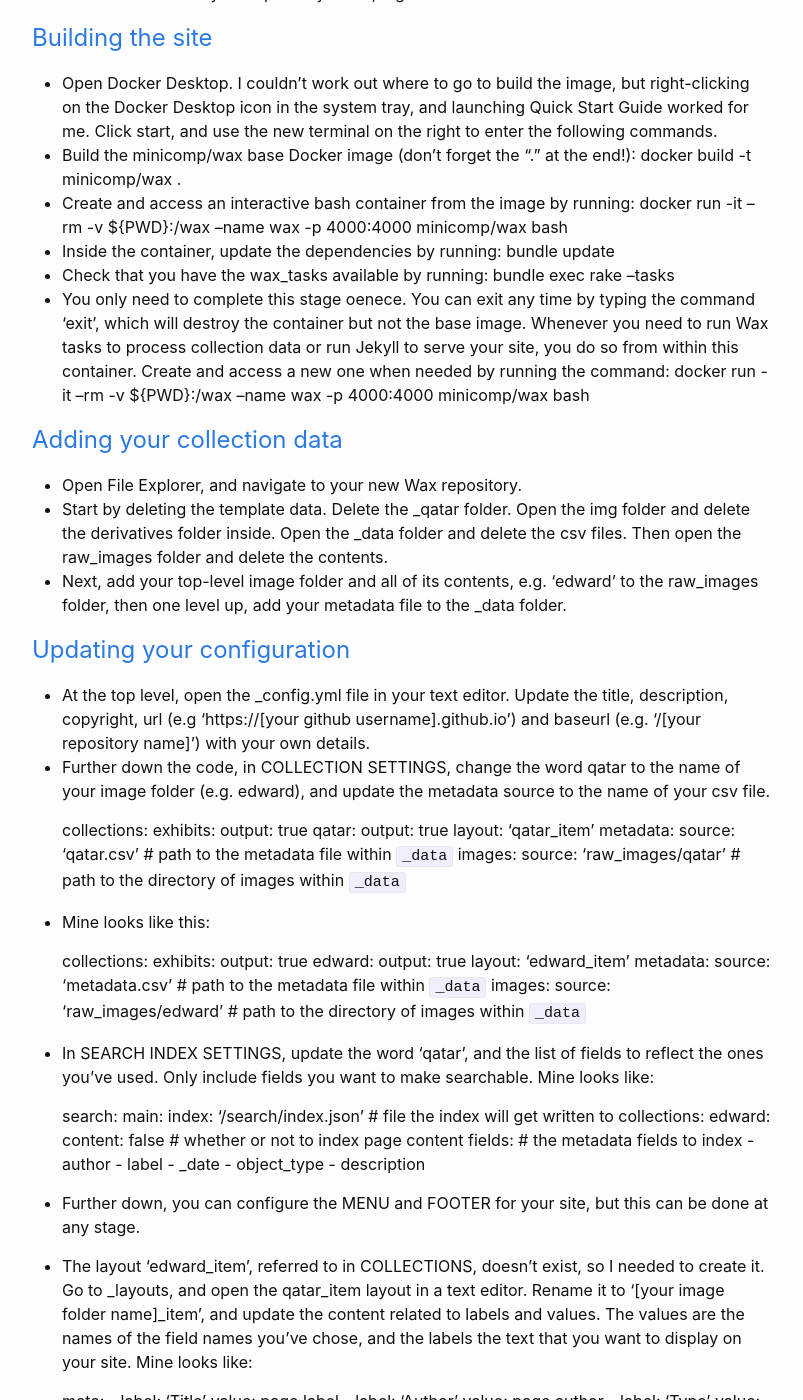
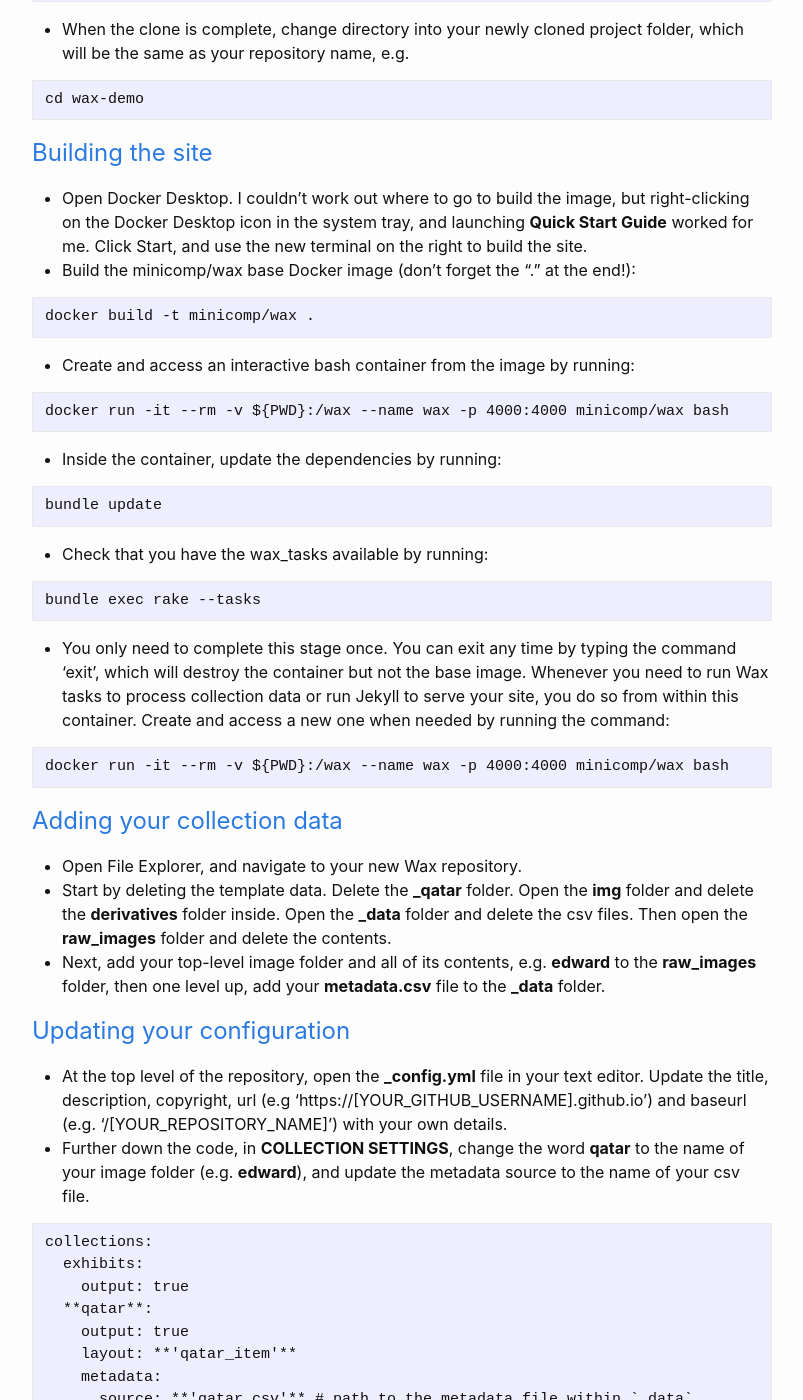
Before and after one commit to aeh0/experiiiments, a Jekyll site: the page built from _posts/2022-11-11-websites-with-wax.markdown, in a window 1280 px wide and 1400 px high, scrolled down 2896 px. Shown: the whole window, without its empty margins (238-1041 px from the left). Built offline with Jekyll 4.4.1, drawn with Linux system fonts in a browser that asks for light colours; some of the changed text lies outside the part shown.

Commit message:
Update 2022-11-11-websites-with-wax.markdown

```diff
--- a/_posts/2022-11-11-websites-with-wax.markdown
+++ b/_posts/2022-11-11-websites-with-wax.markdown
@@ -20,13 +20,13 @@ The results look very professional, and I've learned a lot of fundamental comput
 
 * Wax can work with CSV, JSON, and YAML metadata files, though CSV is recommended. Create your CSV in Google Sheets rather than Excel, which can cause encoding errors.
 * Every row in the spreadsheet will represent a digital object.
-* The only mandatory columns are ==pid== and ==label==.
-* ==Pid== is the persistent identifier for each digital object. It must be unique. Use lowercase, don't include spaces, and keep the identifiers simple, e.g. poem001.
-* ==Label== is the title for each digital object. This should be a succinct description, which will be displayed on your site, e.g. 'The Ash Grove, 1916'.
+* The only mandatory columns are **pid** and **label**.
+* **Pid** is the persistent identifier for each digital object. It must be unique. Use lowercase, don't include spaces, and keep the identifiers simple, e.g. poem001.
+* **Label** is the title for each digital object. This should be a succinct description, which will be displayed on your site, e.g. 'The Ash Grove, 1916'.
 * You can add as many other descriptive metadata fields/spreadsheet columns as you like. Keep the field names in lowercase, avoid special characters, except underscores, which should be used rather than spaces. Fields only need to make sense to you - you can change how they will display on your site later.
-* Some field names will cause confusion with the underlying software of Jekyll and Wax. Avoid ==id== (use ==pid== instead), ==date== (use ==_date== instead), and ==tags== for filtering (use ==object_type== instead).
-* I used ==pid==, ==label==, ==author==, ==description==, and ==_date== to describe each object, and ==object_type== to add a tag/category, allowing the objects to be filtered (see table below).
-* Export the metadata file in csv format, saving locally it with a simple name, e.g. ==metadata.csv==
+* Some field names will cause confusion with the underlying software of Jekyll and Wax. Avoid **id** (use **pid** instead), **date** (use **_date** instead), and **tags** for filtering (use **object_type** instead).
+* I used **pid**, **label**, **author**, **description**, and **_date** to describe each object, and **object_type** to add a tag/category, allowing the objects to be filtered (see table below).
+* Export the metadata file in csv format, saving locally it with a simple name, e.g. **metadata.csv**
 
 | pid  | label                            | author        | description                 | _date       | object_type |
 | ---- | -------------------------------- | ------------- | --------------------------- | ----------- | ----------- |
@@ -41,146 +41,195 @@ The results look very professional, and I've learned a lot of fundamental comput
 
  * Wax accepts .tiff, .jpeg, .png, and .pdf files and assumes relatively high resolution. For best results, resolution should be as standard as possible across the collection.
  * For Wax to work, each source image file must be named to match its pid in the metadata exactly.
- * A single image objects, such as ==obj1==, must be named ==obj1.jpg==.
- * A multi-page object, such as ==obj3==, must be stored in a folder called ==obj3==, and contain images with a running filenumber, according to the order you want the images to appear, e.g. page 1 = ==001.jpg==, page2 = ==002.jpg==, etc.
- * Store all your images and any related folders in one single folder locally. Name it simply - mine was ==edward==.
+ * A single image objects, such as **obj1**, must be named **obj1.jpg**.
+ * A multi-page object, such as **obj3**, must be stored in a folder called **obj3**, and contain images with a running filenumber, according to the order you want the images to appear, e.g. page 1 = **001.jpg**, page2 = **002.jpg**, etc.
+ * Store all your images and any related folders in one single folder locally. Name it simply - mine was **edward**.
 
 # Setting up your system
 
-* Install a text editor if you don't have one. Atom or Visual Studio Code are good options.
+* Install a text editor if you don't have one. [Atom](https://atom.io/) or [Visual Studio Code](https://code.visualstudio.com/) are good options.
 * Install [Docker and Git](https://minicomp.github.io/wiki/wax/setting-up-your-system/with-docker/). I originally attempted to [install the five individual software components manually](https://minicomp.github.io/wiki/wax/setting-up-your-system/install-manually/), but some of the instructions in the documentation are out of date. Installing Docker, where all of the required software is pre-bundled into one container, worked without any issues.
 * Open your command prompt and check that Docker and Git are correctly installed:
+
 ~~~
-    docker -v
-    git -version
+docker -v
+git -version
 ~~~
+
 # [Creating your own Wax repository](https://minicomp.github.io/wiki/wax/setting-up-your-site/copy-the-demo-template/)
 
-* Log into [GitHub](https://github.com) or register a new account
-* Go to the [Wax repository](https://github.com/minicomp/wax) and click 'Use this Template' (green button).
-* This prompts you to create a copy of the repository, attached to your own account. You should name it after the collection or exhibition you’ll make, since this name will be displayed in your free URL for the project with GitHub. I called mine 'wax-demo'.
-* Go to your new Wax repository page, click the green 'Code' button, and copy the URL it provides to your clipboard. This should look like: https://github.com/[your github username]/[your repository name].git
+* Log into [GitHub](https://github.com), or register a new account
+* Go to the [Wax repository](https://github.com/minicomp/wax) and click **Use this Template** (green button).
+* This prompts you to create a copy of the repository, attached to your own account. You should name it after the collection or exhibition you’ll make, since this name will be displayed in your free URL for the project with GitHub. I called mine **wax-demo**.
+* Go to your new Wax repository page, click the green **Code** button, and copy the URL it provides to your clipboard. This should look like: https://github.com/[YOUR_GITHUB_USERNAME]/[YOUR_REPOSITORY_NAME].git
 * Open command prompt, and change directory into where you’d like to work on your project, e.g.
-    cd Documents
+
+~~~
+cd Documents
+~~~
+
 * Run the git clone command plus the link you copied in one line, e.g.
-    git clone https://github.com/[your github username]/[your repository name].git
+
+~~~
+git clone https://github.com/[YOUR_GITHUB_USERNAME]/[YOUR_REPOSITORY_NAME].git
+~~~
+
 * When the clone is complete, change directory into your newly cloned project folder, which will be the same as your repository name, e.g.
-    cd wax-demo
+
+~~~
+cd wax-demo
+~~~
 
 # [Building the site](https://minicomp.github.io/wiki/wax/using-docker/)
 
-* Open Docker Desktop. I couldn't work out where to go to build the image, but right-clicking on the Docker Desktop icon in the system tray, and launching Quick Start Guide worked for me. Click start, and use the new terminal on the right to enter the following commands.
+* Open Docker Desktop. I couldn't work out where to go to build the image, but right-clicking on the Docker Desktop icon in the system tray, and launching **Quick Start Guide** worked for me. Click Start, and use the new terminal on the right to build the site.
 * Build the minicomp/wax base Docker image (don't forget the "." at the end!):
-    docker build -t minicomp/wax .
+
+~~~
+docker build -t minicomp/wax .
+~~~
+
 * Create and access an interactive bash container from the image by running:
-    docker run -it --rm -v ${PWD}:/wax --name wax -p 4000:4000 minicomp/wax bash
+
+~~~
+docker run -it --rm -v ${PWD}:/wax --name wax -p 4000:4000 minicomp/wax bash
+~~~
+
 * Inside the container, update the dependencies by running:
-    bundle update
+
+~~~
+bundle update
+~~~
+
 * Check that you have the wax_tasks available by running:
-    bundle exec rake --tasks
-* You only need to complete this stage oenece. You can exit any time by typing the command 'exit', which will destroy the container but not the base image. Whenever you need to run Wax tasks to process collection data or run Jekyll to serve your site, you do so from within this container. Create and access a new one when needed by running the command:
-    docker run -it --rm -v ${PWD}:/wax --name wax -p 4000:4000 minicomp/wax bash
+
+~~~
+bundle exec rake --tasks
+~~~
+
+* You only need to complete this stage once. You can exit any time by typing the command 'exit', which will destroy the container but not the base image. Whenever you need to run Wax tasks to process collection data or run Jekyll to serve your site, you do so from within this container. Create and access a new one when needed by running the command:
+
+~~~
+docker run -it --rm -v ${PWD}:/wax --name wax -p 4000:4000 minicomp/wax bash
+~~~
 
 # [Adding your collection data](https://minicomp.github.io/wiki/wax/setting-up-your-site/adding-your-collection-data/)
 
 * Open File Explorer, and navigate to your new Wax repository.
-* Start by deleting the template data. Delete the _qatar folder. Open the img folder and delete the derivatives folder inside. Open the _data folder and delete the csv files. Then open the raw_images folder and delete the contents.
-* Next, add your top-level image folder and all of its contents, e.g. 'edward' to the raw_images folder, then one level up, add your metadata file to the _data folder.
+* Start by deleting the template data. Delete the **_qatar** folder. Open the **img** folder and delete the **derivatives** folder inside. Open the **_data** folder and delete the csv files. Then open the **raw_images** folder and delete the contents.
+* Next, add your top-level image folder and all of its contents, e.g. **edward** to the **raw_images** folder, then one level up, add your **metadata.csv** file to the **_data** folder.
 
 # [Updating your configuration](https://minicomp.github.io/wiki/wax/setting-up-your-site/updating-your-configuration/)
 
-* At the top level, open the _config.yml file in your text editor. Update the title, description, copyright, url (e.g 'https://[your github username].github.io') and baseurl (e.g. '/[your repository name]') with your own details.
-* Further down the code, in COLLECTION SETTINGS, change the word qatar to the name of your image folder (e.g. edward), and update the metadata source to the name of your csv file.
+* At the top level of the repository, open the **_config.yml** file in your text editor. Update the title, description, copyright, url (e.g 'https://[YOUR_GITHUB_USERNAME].github.io') and baseurl (e.g. '/[YOUR_REPOSITORY_NAME]') with your own details.
+* Further down the code, in **COLLECTION SETTINGS**, change the word **qatar** to the name of your image folder (e.g. **edward**), and update the metadata source to the name of your csv file.
 
-    collections:
-      exhibits:
-        output: true
-      qatar:
-        output: true
-        layout: 'qatar_item'
-        metadata:
-          source: 'qatar.csv' # path to the metadata file within `_data`
-        images:
-          source: 'raw_images/qatar' # path to the directory of images within `_data`
+~~~
+collections:
+  exhibits:
+    output: true
+  **qatar**:
+    output: true
+    layout: **'qatar_item'**
+    metadata:
+      source: **'qatar.csv'** # path to the metadata file within `_data`
+    images:
+      source: 'raw_images/**qatar**' # path to the directory of images within `_data`
+~~~
 
 * Mine looks like this:
 
+~~~
+collections:
+  exhibits:
+    output: true
+  **edward**:
+    output: true
+    layout: **'edward_item'**
+    metadata:
+      source: **'metadata.csv'** # path to the metadata file within `_data`
+    images:
+      source: 'raw_images/**edward**' # path to the directory of images within `_data`
+~~~
+
+* In **SEARCH INDEX SETTINGS**, update the word **qatar**, and the list of fields to reflect the ones you've used. Only include fields you want to make searchable. Mine looks like:
+
+~~~
+search:
+  main:
+    index: '/search/index.json' # file the index will get written to
     collections:
-      exhibits:
-        output: true
-      edward:
-        output: true
-        layout: 'edward_item'
-        metadata:
-          source: 'metadata.csv' # path to the metadata file within `_data`
-        images:
-          source: 'raw_images/edward' # path to the directory of images within `_data`
+      **edward**:
+        content: false # whether or not to index page content
+        fields: # the metadata fields to index
+          - **label**
+          - **author**
+          - **description**
+          - **_date**
+          - **object_type**
+~~~
 
-* In SEARCH INDEX SETTINGS, update the word 'qatar', and the list of fields to reflect the ones you've used. Only include fields you want to make searchable. Mine looks like:
+* Further down, you can configure the **MENU** and **FOOTER** for your site, but this can be done at any stage.
 
-    search:
-      main:
-        index: '/search/index.json' # file the index will get written to
-        collections:
-          edward:
-            content: false # whether or not to index page content
-            fields: # the metadata fields to index
-              - author
-              - label
-              - _date
-              - object_type
-              - description
+* The layout **edward_item**, referred to in the **COLLECTIONS** code, didn't exist, so I needed to create it. Go to **_layouts**, and open the **qatar_item** layout in a text editor. Rename it to **[YOUR_IMAGE_FOLDER NAME]_item**, and update the content related to labels and values. The values are the names of the field names you've chosen, and the labels the text that you want to display on your site. Mine looks like:
 
-* Further down, you can configure the MENU and FOOTER for your site, but this can be done at any stage.
+~~~
+meta:
+  - label: '**Title**'
+    value: page.**label**
+  - label: '**Author**'
+    value: page.**author**
+  - label: '**Description**'
+    value: page.**description**
+  - label: '**Date**'
+    value: page.**_date**
+  - label: '**Type**'
+    value: page.**object_type**
 
-* The layout 'edward_item', referred to in COLLECTIONS, doesn't exist, so I needed to create it. Go to _layouts, and open the qatar_item layout in a text editor. Rename it to '[your image folder name]_item', and update the content related to labels and values. The values are the names of the field names you've chose, and the labels the text that you want to display on your site. Mine looks like:
+~~~
 
-    meta:
-      - label: 'Title'
-        value: page.label
-      - label: 'Author'
-        value: page.author
-      - label: 'Type'
-        value: page.object_type
-      - label: 'Description'
-        value: page.description
-      - label: 'Date'
-        value: page._date
-
-* Work through the contents of _pages, removing references to 'qatar', and configuring as required.
+* Work through the contents of **_pages**, removing any references to **qatar**, and configuring as required.
 
 # Running the tasks - create IIIF images
 
 In Docker, run:
 
-    bundle exec rake wax:derivatives:iiif [your collection name]
+~~~
+bundle exec rake wax:derivatives:iiif [YOUR_COLLECTION_NAME]
+~~~
 
 When you run the line above for your collection, the task will:
-1. Look for the directory of source images you specified in your _config.yml file under collections > [your collection name] > images > source
-2. Generate many IIIF derivatives, image tiles, and JSON representations of the collection items into the directory img/derivatives/iiif.
-3. Automatically add three fields (full, thumbnail, and manifest) to each of your metadata records with the relative paths to the full and thumbnail size image derivatives and the IIIF manifest.
+1. Look for the directory of source images you specified in your **_config.yml** file under collections > [YOUR COLLECTION_NAME] > images > source.
+3. Generate many IIIF derivatives, image tiles, and JSON representations of the collection items into the directory **img/derivatives/iiif**.
+4. Automatically add three fields (full, thumbnail, and manifest) to each of your metadata records with the relative paths to the full and thumbnail size image derivatives and the IIIF manifest.
 
 # Running the tasks - create collection pages
 
 In Docker, run:
 
-    bundle exec rake wax:pages [your collection name]
+~~~
+bundle exec rake wax:pages [YOUR_COLLECTION_NAME]
+~~~
 
 This will:
-1. Look for the metadata file you specified in your _config.yml file under collections > [your collection name] > metadata > source
-2. Generate a directory named after your collection prepended with an underscore (e.g., _qatar or _yourcollectionname)
-3. Generate pages into that directory for each record named after its pid value
+1. Look for the metadata file you specified in your **_config.yml** file under collections > [YOUR_COLLECTION_NAME] > metadata > source.
+2. Generate a directory named after your collection prepended with an underscore (e.g., **_qatar** or **_[YOUR_COLLECTION_NAME]**).
+3. Generate pages into that directory for each record, named after its pid value.
 
 # Running the tasks - create the search index
 
 In Docker, run:
 
-    bundle exec rake wax:search [your search name - this is the word under 'search' in the SEARCH section of your config.yaml file, e.g. main]
+~~~
+bundle exec rake wax:search [YOUR_SEARCH_NAME]
+~~~
+
+Your **search name** is the word found under 'search' in the **SEARCH** section of your config.yaml file, e.g. **main**
 
 This will:
-1. Look for the search configuration you set up in your _config.yml file, and find the SEARCH_NAME, .e.g. main.
-2. For each collection you gave the search, it will look for the markdown pages and add the fields and/or content from each page to the index.
-3. It will write the index as a JSON file to the filename you gave (e.g. index).
+1. Look for the search configuration you set up in your **_config.yml** file.
+2. For each collection you gave the search, it will look for the markdown pages, and add the fields and/or content from each page to the index.
+3. It will write the index as a JSON file to the filename you gave (e.g. **/search/index.json**).
 
 # Configuration
 
@@ -190,5 +239,5 @@ Further configuration can be applied through the use of [theme layouts](https://
 
 * Go to your repository page on Github.
 * Go to Settings > Pages.
-* Under Source, select the 'main' branch and 'root' folder and click 'Save'.
-* Wait a few minutes for site to build. When you refresh the page, it should now say something like 'Your site is published at https://[your username].github.io/[your repository name'. Congratulations - your site is live!
+* Under Source, select the 'main' branch and 'root' folder and click 'save'.
+* Wait a few minutes for site to build. When you refresh the page, it should now say, 'Your site is published at https://[YOUR_USERNAME].github.io/[YOUR_REPOSITORY_NAME]'. Congratulations - your site is live!
```
